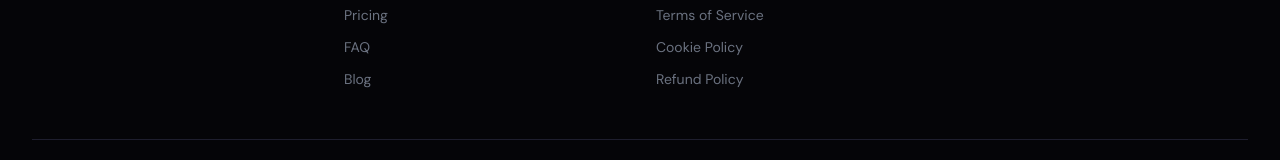
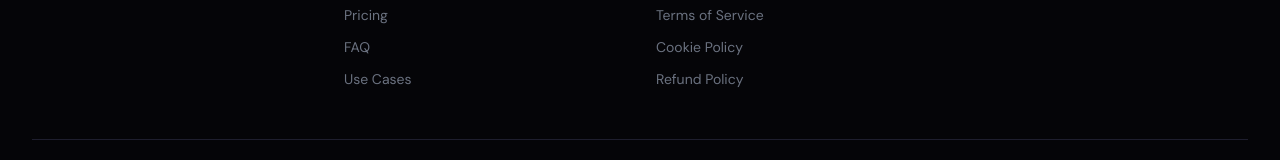
Before and after one commit to ti-kiu/tonetool, a Next.js app: page / in a window 1280 px wide. Shown: the part 5939-6099 px from the top of the page. Built offline with nearby package versions, Linux system fonts and the light colour scheme.

Commit message:
fix: remove Blog from footer links

```diff
--- a/app/page.tsx
+++ b/app/page.tsx
@@ -526,7 +526,7 @@ export default function Home() {
             <div>
               <h4 className="font-['Space_Grotesk',sans-serif] font-semibold text-[#E8ECF0] mb-4">Product</h4>
               <ul className="space-y-2">
-                {["Features", "Pricing", "FAQ", "Blog"].map((link) => (
+                {["Features", "Pricing", "FAQ", "Use Cases"].map((link) => (
                   <li key={link}>
                     <a href={`#${link.toLowerCase()}`} className="text-sm text-[#6B7280] hover:text-[#E8ECF0] transition-colors">
                       {link}
```
